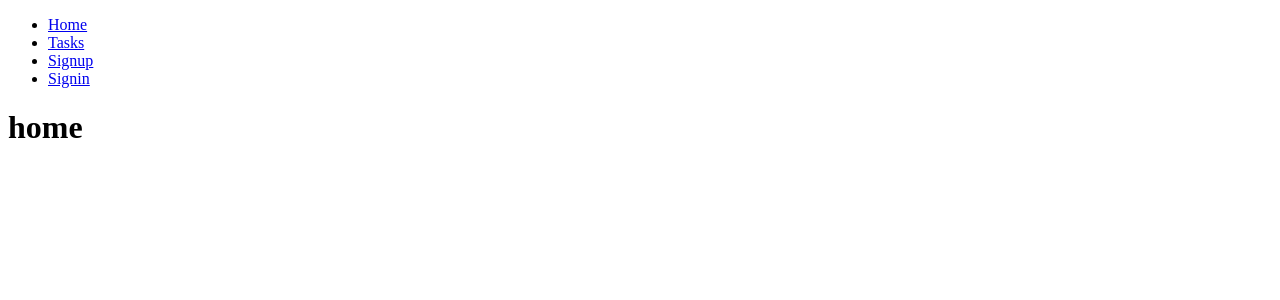
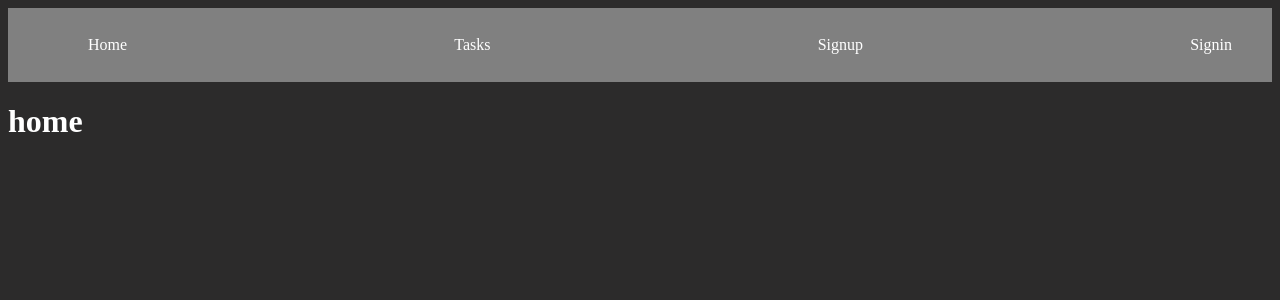
Before and after one commit to SamuelGutierrez24/Proyecto_Integrador1-StudentsManagement, a Django app: page / in a window 1280 px wide. Shown: the top 300 px of the page. Run offline with Django 4.2, Linux system fonts and the light colour scheme.

Commit message:
feat: static class css

```diff
--- /dev/null
+++ b/Icesi_Students_Management/static/css/main.css
@@ -0,0 +1,24 @@
+body {
+    background: rgb(44, 43, 43);
+    color: white;
+}
+
+.navbar{
+    background: gray;
+    padding: 12px 40px;
+    color: white;
+}
+
+.navbar ul li {
+    list-style: none ;
+}
+
+.navbar ul {
+    display: flex;
+    justify-content: space-between;
+}
+
+.navbar ul li a{
+    color: white;
+    text-decoration: none;
+}
--- a/Icesi_Students_Management/templates/base.html
+++ b/Icesi_Students_Management/templates/base.html
@@ -1,13 +1,16 @@
+{% load static %}
+
 <!DOCTYPE html>
 <html lang="en">
 <head>
     <meta charset="UTF-8">
     <meta name="viewport" content="width=device-width, initial-scale=1.0">
     <title>Student Managment</title>
+    <link rel="stylesheet" href="{% static '/css/main.css' %}">
 </head>
 <body>
 
-    <nav>
+    <nav class="navbar">
         <ul>
             <li>
                 <a href="/">Home</a>
```
Also changed, not shown: Icesi_Students_Management/__init__.py (deleted), Icesi_Students_Management/migrations/__init__.py (deleted), Students_Management/__init__.py (deleted).
